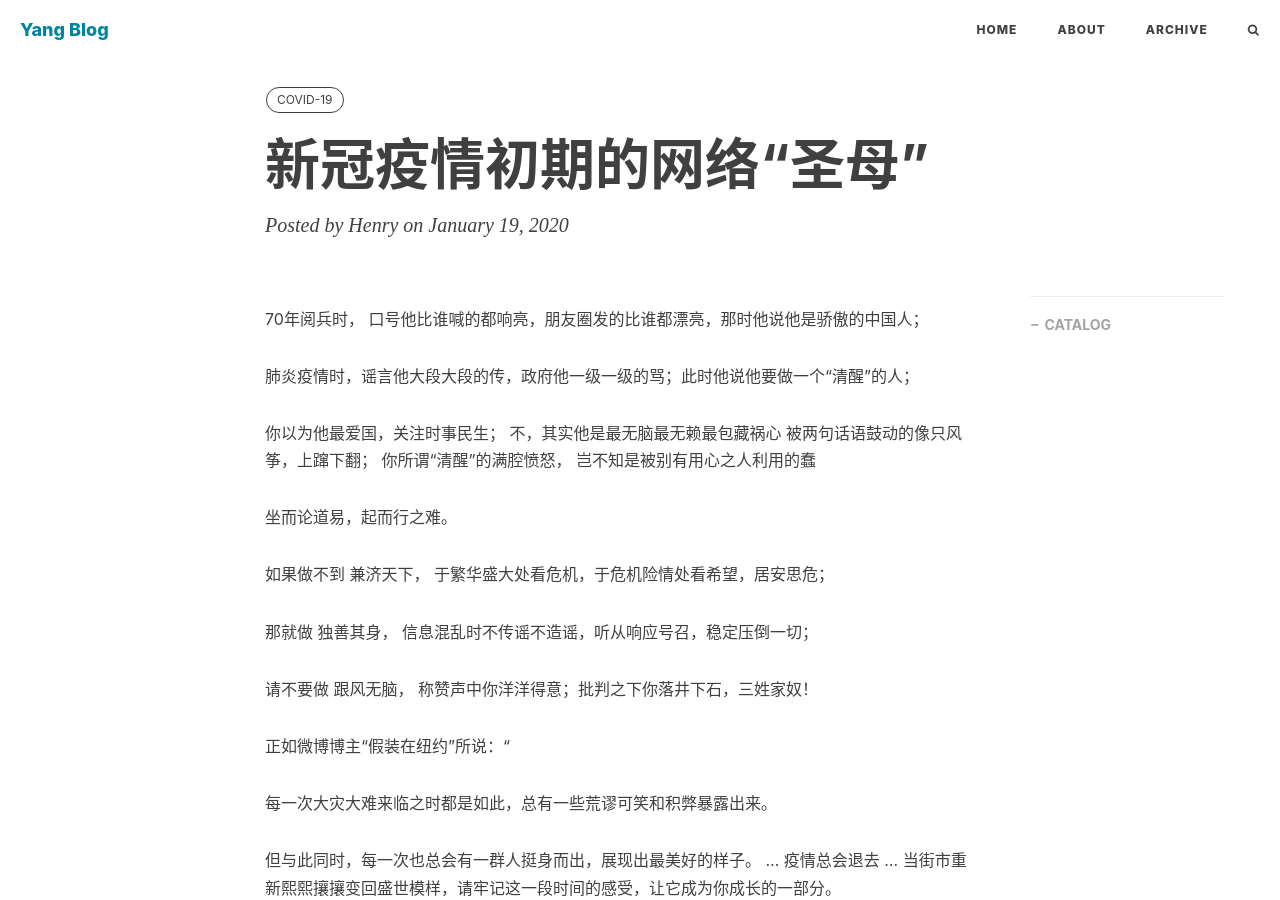
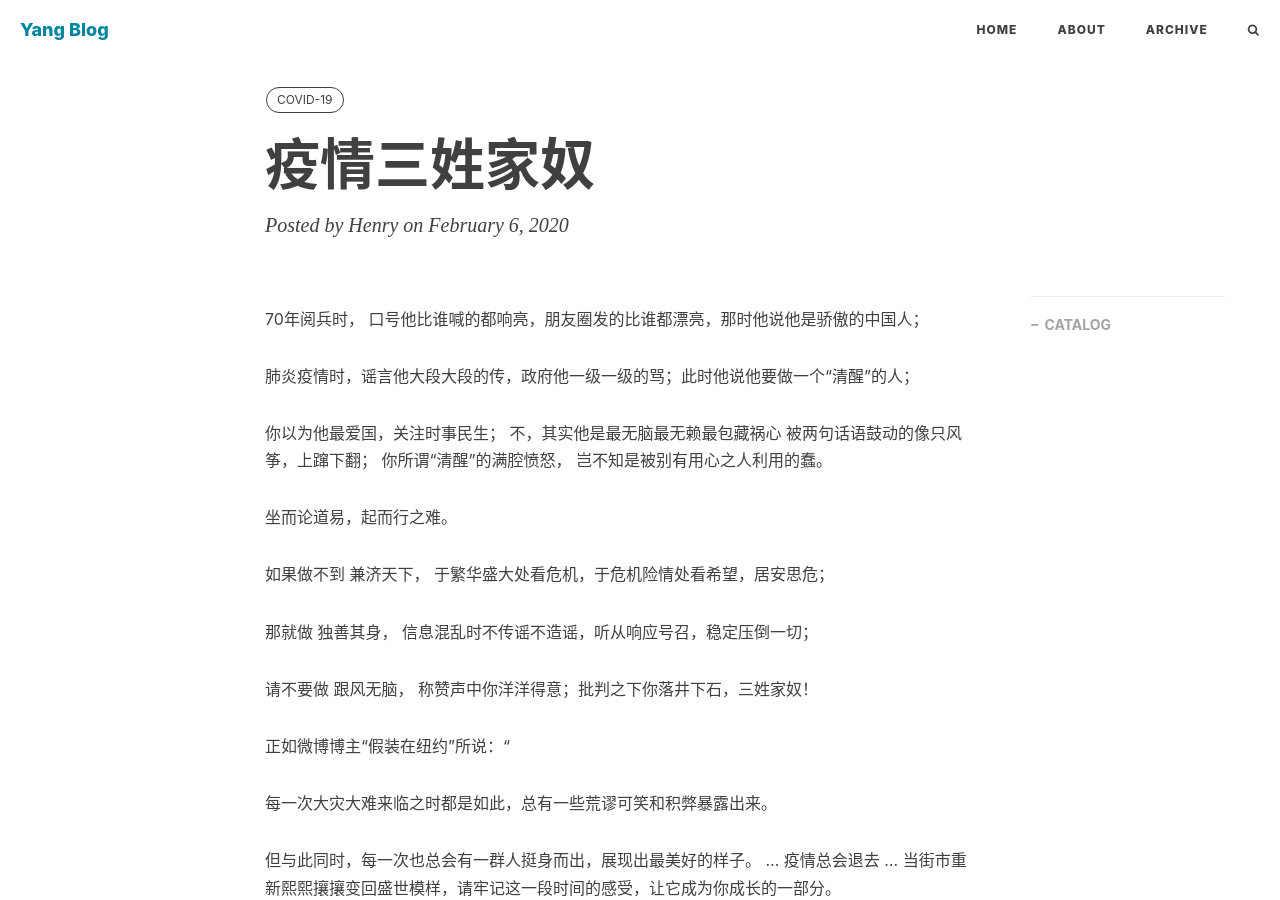
Before and after one commit to yliu9418/yliu9418.github.io, a Jekyll site: the page built from _posts/2021-01-19-the-systematic-failure-of-higher-education-in-china.md, in a window 1280 px wide and 900 px high. Built offline with Jekyll 4.4.1, drawn with Linux system fonts in a browser that asks for light colours; nearby versions of some CDN libraries; comment, search, counter and statistics services are not loaded.

Commit message:
Update 2021-01-19-the-systematic-failure-of-higher-education-in-china.md

```diff
--- a/_posts/2021-01-19-the-systematic-failure-of-higher-education-in-china.md
+++ b/_posts/2021-01-19-the-systematic-failure-of-higher-education-in-china.md
@@ -1,8 +1,8 @@
 ---
 layout:     post
-title:      "新冠疫情初期的网络“圣母”"
+title:      "疫情三姓家奴"
 subtitle:   " "
-date:       2020-01-19 12:00:00
+date:       2020-02-06 12:00:00
 author:     "Henry"
 catalog: false
 header-style: text
@@ -16,7 +16,7 @@ tags:
 你以为他最爱国，关注时事民生；
 不，其实他是最无脑最无赖最包藏祸心
 被两句话语鼓动的像只风筝，上蹿下翻；
-你所谓“清醒”的满腔愤怒， 岂不知是被别有用心之人利用的蠢
+你所谓“清醒”的满腔愤怒， 岂不知是被别有用心之人利用的蠢。
 
 坐而论道易，起而行之难。
 
```
